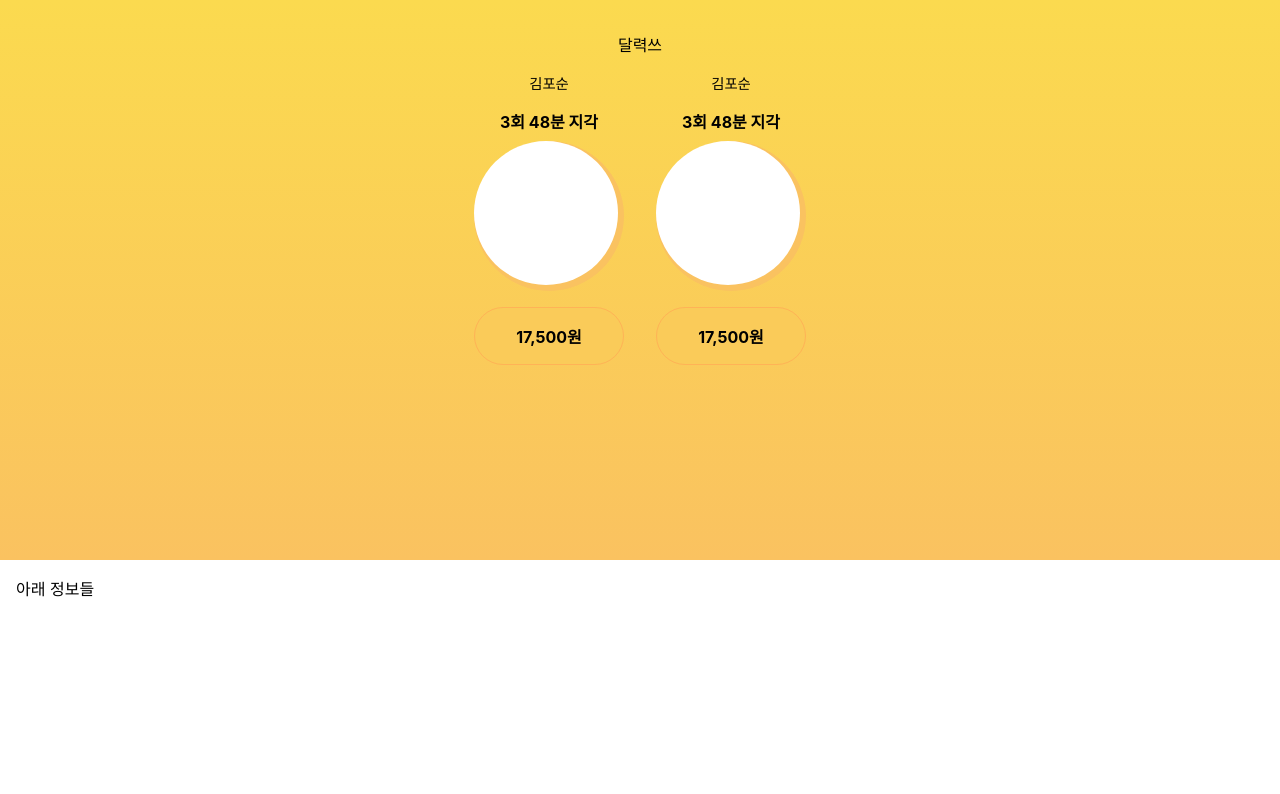
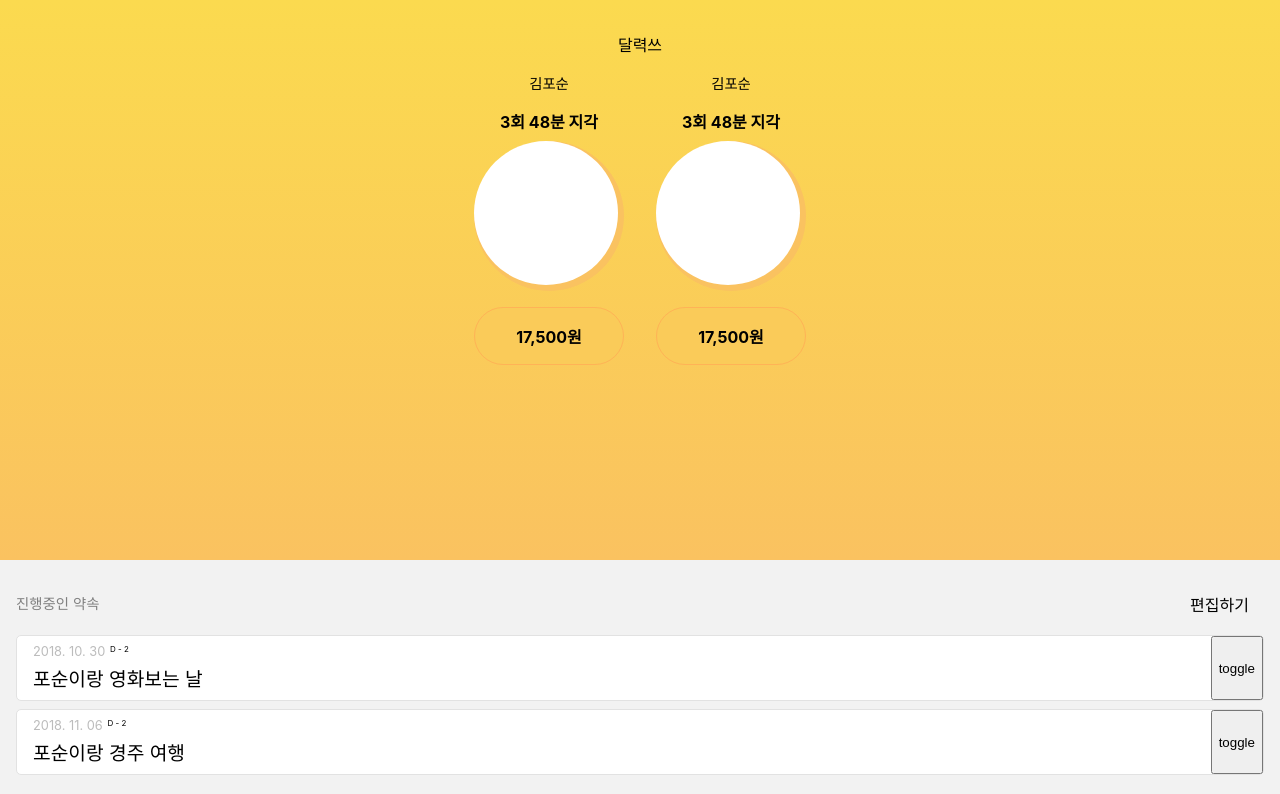
Before and after one commit to fcsn/proto-tardy-web, a React (Create React App) app: page / in a window 1280 px wide. Shown: the top 794 px of the page. Built offline with nearby package versions, Linux system fonts and the light colour scheme.

Commit message:
feat: Add AppoFutureList layout

```diff
--- a/src/components/home/AppointmentInfo/AppointmentInfo.css
+++ b/src/components/home/AppointmentInfo/AppointmentInfo.css
@@ -1,3 +1,2 @@
 .info {
-    color: yel
 }
--- a/src/components/home/AppointmentInfo/AppointmentInfo.js
+++ b/src/components/home/AppointmentInfo/AppointmentInfo.js
@@ -1,11 +1,108 @@
 import React from 'react';
 
-const StateInfo = () => {
-    return (
-        <div style={{ height: '30vh', backgroundColor: '#FFFFFF', boxSizing: 'border-box', padding: '1rem' }}>
-            아래 정보들
-        </div>
-    );
+class AppointmentInfo extends React.Component {
+    constructor (props) {
+        super(props);
+        this.state = {
+            appoFuture: [
+                {
+                    date: '2018. 10. 30',
+                    title: '포순이랑 영화보는 날',
+                    location: '신사',
+                    id: 1
+                }, {
+                    date: '2018. 11. 06',
+                    title: '포순이랑 경주 여행',
+                    location: '경주',
+                    id: 2
+                }
+            ],
+            appoPast: [
+                {
+                    date: '2018. 09. 30',
+                    title: '포순이랑 영화보는 날',
+                    location: '신사',
+                    maleLateTime: '-15분',
+                    femaleLateTime: '+15분',
+                    id: 1
+                }, {
+                    date: '2018. 10. 06',
+                    title: '포순이랑 경주 여행',
+                    location: '경주',
+                    maleLateTime: '-15분',
+                    femaleLateTime: '+15분',
+                    id: 2
+                }
+            ]
+        };
+    }
+
+    render () {
+        const button = {
+            top: '485px',
+            left: '278px',
+            width: '74px',
+            height: '27px'
+        }
+
+        const circle = {
+            width: '50px',
+            height: '50px',
+            background: '#fac260',
+            borderRadius: '25px',
+            marginTop: '0.5rem'
+        }
+
+        const AppoFutureList = () => (
+            <div>
+                {this.state.appoFuture.map(appo =>
+                    <div key={appo.id} style={{ display: 'flex', flexDirection: 'row', justifyContent: 'space-between', border: '0.5px solid #e2e2e2', backgroundColor: '#FFFFFF', marginTop: '0.5rem', borderRadius: '5px', height: '4rem' }}>
+                        <div style={{ display: 'flex', flexDirection: 'column', marginLeft: '1rem' }}>
+                            <div style={{ display: 'flex', flexDirection: 'row', justifyContent: 'left', marginTop: '0.5rem' }}>
+                                <div style={{ fontSize: '0.8rem', color: '#bcbcbc' }}>{appo.date}</div>
+                                <div style={{ fontSize: '0.5rem', marginLeft: '0.3rem' }}>D - 2</div>
+                            </div>
+                            <div style={{ fontSize: '1.2rem', marginTop: '0.3rem' }}>{appo.title}</div>
+                        </div>
+                        <button>toggle</button>
+                    </div>
+                )}
+            </div>
+        )
+
+        const AppoFuture = () => (
+            <div className="appo-future-outer">
+                <div className="appo-future-header" style={{ display: 'flex', flexDirection: 'row', justifyContent: 'space-between', marginTop: '1rem' }}>
+                    <div><p style={{ marginTop: '0px', color: 'gray', fontSize: '0.9rem' }}>진행중인 약속</p></div>
+                    <a style={ button }>편집하기</a>
+                </div>
+
+                <div className="appo-future-content">
+                    <AppoFutureList/>
+                </div>
+            </div>
+        );
+
+        const AppoPast = () => (
+            <div className="appo-future-outer">
+                <div className="appo-future-header" style={{ display: 'flex', flexDirection: 'row', justifyContent: 'space-between', marginTop: '1rem' }}>
+                    <div><p style={{ marginTop: '0px', color: 'gray', fontSize: '0.9rem' }}>진행중인 약속</p></div>
+                    <a style={ button }>편집하기</a>
+                </div>
+
+                <div className="appo-future-content">
+                    <AppoFutureList/>
+                </div>
+            </div>
+        )
+
+        return (
+            <div style={{ backgroundColor: '#f2f2f2', boxSizing: 'border-box', padding: '1rem' }}>
+                <AppoFuture/>
+                <AppoPast/>
+            </div>
+        );
+    }
 };
 
-export default StateInfo;
+export default AppointmentInfo;
--- a/src/containers/home/HomeContainer.js
+++ b/src/containers/home/HomeContainer.js
@@ -4,11 +4,8 @@ import StateInfo from 'components/home/StateInfo';
 
 class HomeContainer extends React.Component {
     render () {
-        const defaultPadding = {
-            minHeight: '100vh'
-        }
         return (
-            <div className="home-container" style={defaultPadding}>
+            <div className="home-container">
                 <StateInfo/>
                 <AppointmentInfo/>
             </div>
```
Also changed, not shown: src/components/home/StateInfo/StateInfo.css (added).
